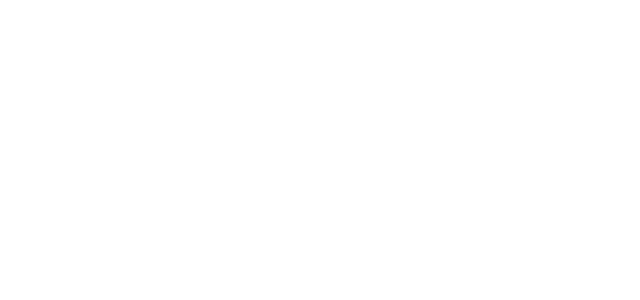
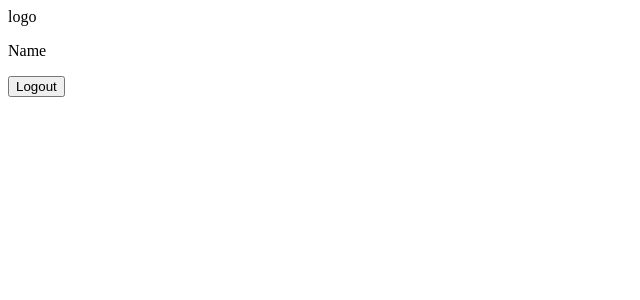
Before and after one commit to YagorlitskiyVyacheslav/wallet, a React (Create React App) app: page / in a window 1280 px wide. Shown: the top 300 px of the page, without its empty margins (0-640 px from the left). Built offline with nearby package versions, Linux system fonts and the light colour scheme.

Commit message:
project structure

```diff
--- a/src/App.js
+++ b/src/App.js
@@ -1,10 +1,22 @@
 import React, { Component } from 'react';
+import { Route, Switch } from 'react-router-dom';
+import Header from './component/Header/header';
+import Layout from './component/Layout/layout';
 
 class App extends Component {
   render() {
-    return <>
-
-    </>
+    return (
+      <Layout>
+        <Header />
+        <Switch>
+          <Route path="/home" />
+          <Route path="/stats" />
+          <Route path="/currencies" />
+          <Route path="/login" />
+          <Route path="/registration" />
+        </Switch>
+      </Layout>
+    );
   }
 }
 
--- /dev/null
+++ b/src/component/Header/header.js
@@ -0,0 +1,16 @@
+import React, { Component } from 'react';
+
+
+export default class Header extends Component {
+    render() {
+        return (
+            <header>
+                <div>logo</div>
+                <div>
+                    <p>Name</p>
+                    <button type='button'>Logout</button>
+                </div>
+            </header>
+        )
+    }
+}
--- /dev/null
+++ b/src/component/Layout/layout.js
@@ -0,0 +1,11 @@
+import React from 'react';
+
+const Layout = (props) => {
+    return (
+        <div>
+           {props.children}
+        </div>
+    )
+}
+
+export default Layout;
```
